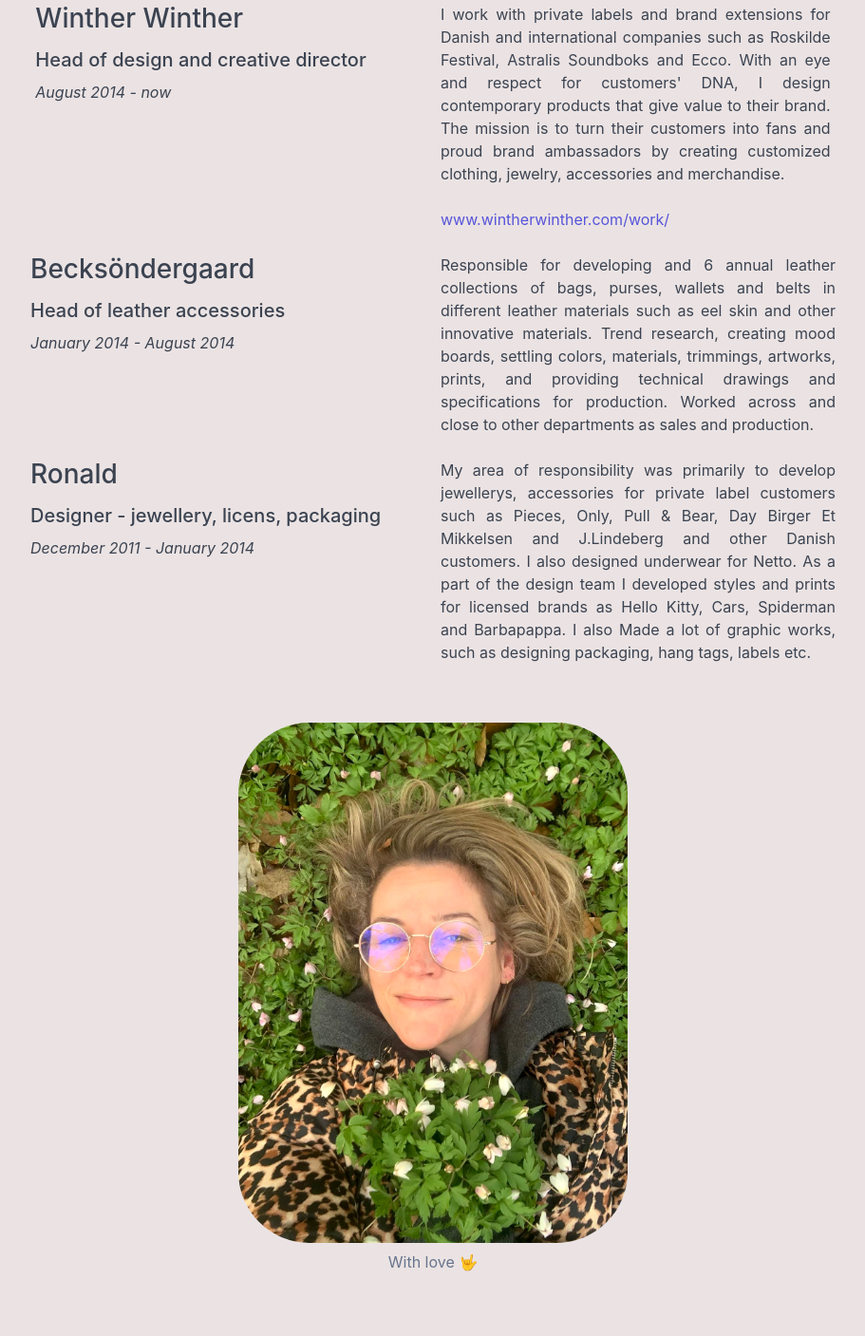
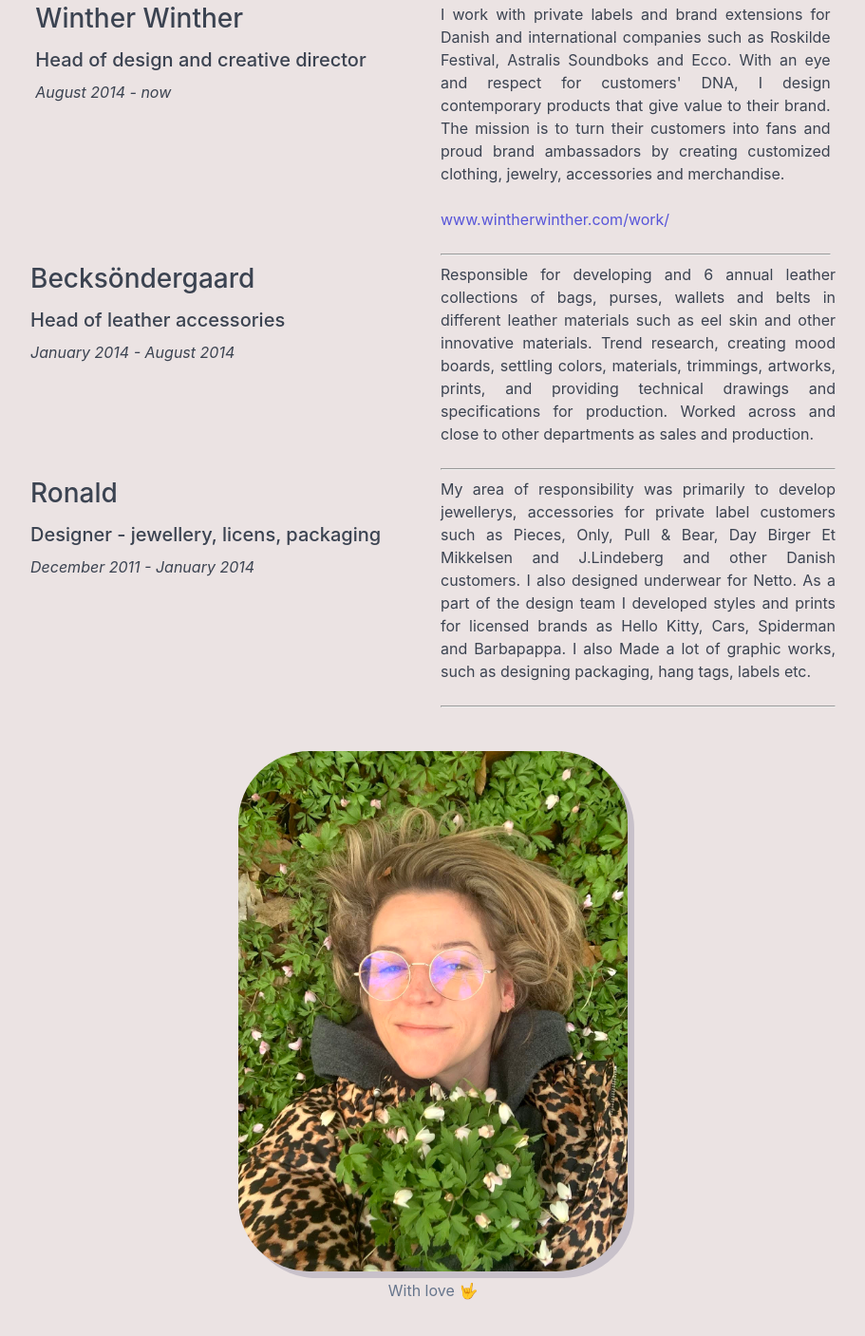
Before and after one commit to annajarlbo/annajarlbo.github.io, a plain HTML site: page index.html in a window 1280 px wide. Shown: the part 5558-6965 px from the top of the page at 95% size, without its empty margins (184-1095 px from the left). Drawn offline with nearby package versions, Linux system fonts and the light colour scheme.

Commit message:
Update index.html

```diff
--- a/index.html
+++ b/index.html
@@ -37,6 +37,12 @@
 
     #profile img {
       border-radius: 75px;
+      box-shadow: 7px 7px rgba(3,0,62,0.15);
+      transition: all .4s ease;
+    }
+
+    #profile img:hover {
+      box-shadow: 3px 3px rgba(3,0,62,0.15);
     }
   </style>
 </head>
@@ -158,6 +164,7 @@
           products that give value to their brand. The mission is to turn their customers into fans and proud brand
           ambassadors by creating customized clothing, jewelry, accessories and merchandise.</p>
           <p><a  href="https://www.wintherwinther.com/work/" target="_blank">www.wintherwinther.com/work/</a></p>
+          <hr />
       </div>
 
       <div class="columns">
@@ -174,6 +181,7 @@
             Trend research, creating mood boards, settling colors, materials, trimmings, artworks, prints, and providing
             technical drawings and specifications for production.
             Worked across and close to other departments as sales and production.</p>
+            <hr />
         </div>
       </div>
       <div class="columns">
@@ -190,6 +198,7 @@
             designed underwear for Netto. As a part of the design team I developed styles and prints for licensed brands
             as Hello Kitty, Cars, Spiderman and Barbapappa. I also Made a lot of graphic works, such as designing
             packaging, hang tags, labels etc.</p>
+            <hr />
         </div>
       </div>
     </div>
```
